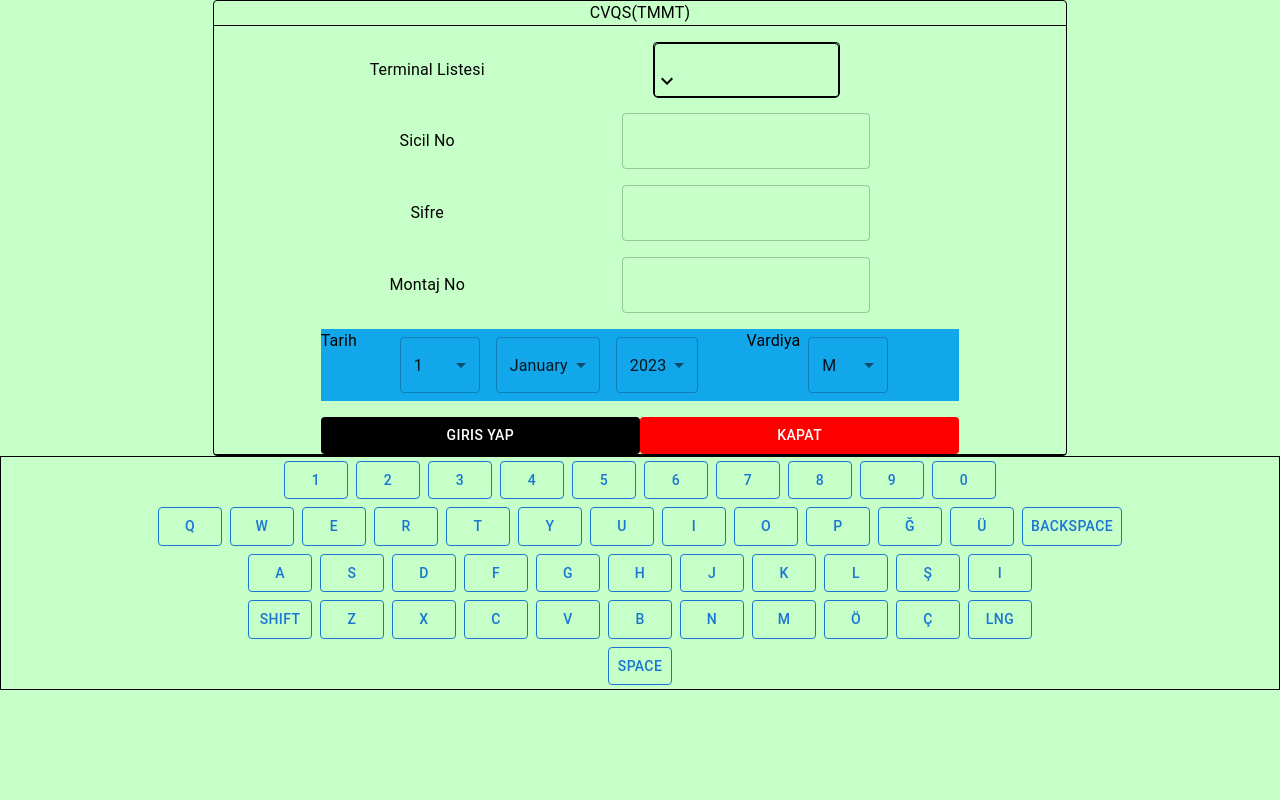
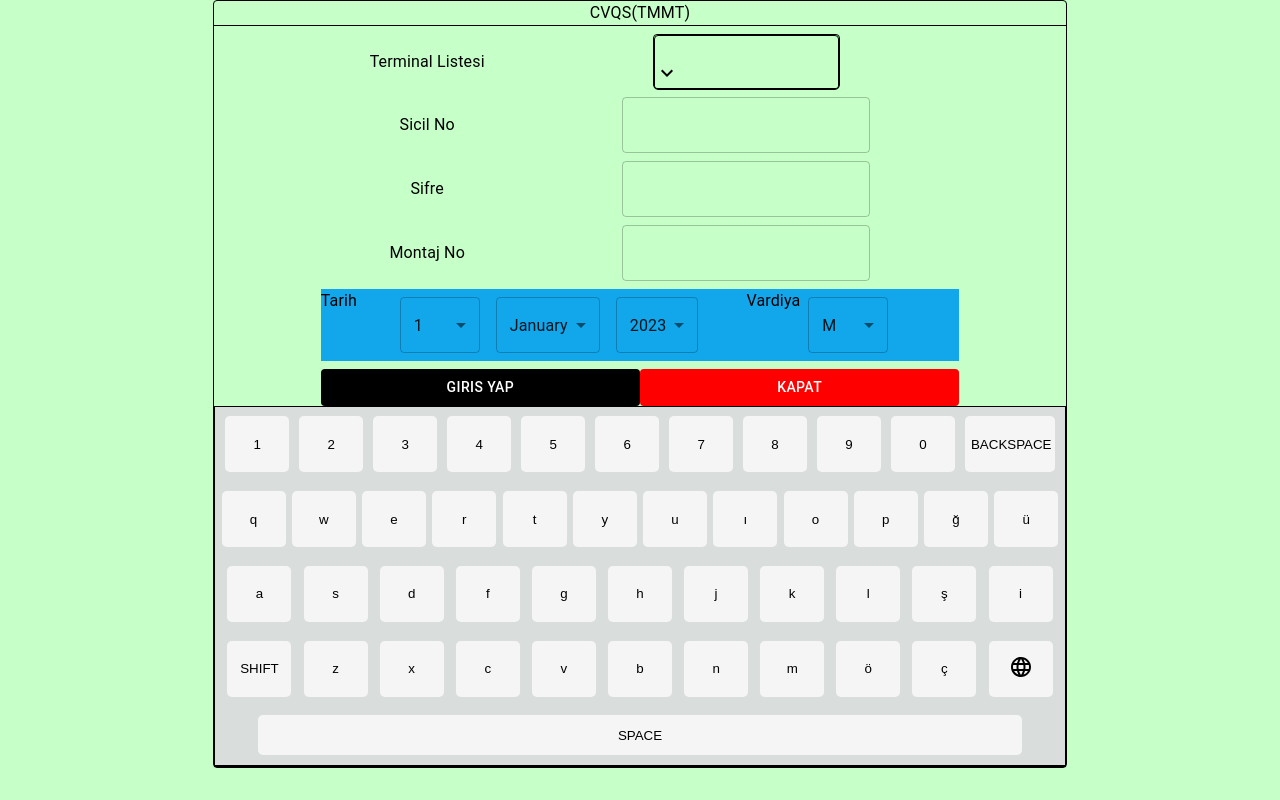
Before and after one commit to gizemsangur1/Toyota-Project, a React (Create React App) app: page /Login in a window 1280 px wide. Built offline with nearby package versions, Linux system fonts and the light colour scheme.

Commit message:
Klavye tamamlandi

```diff
--- a/public/JsonFiles/Languages.json
+++ b/public/JsonFiles/Languages.json
@@ -1,7 +1,7 @@
 {
   "turkish": [
     [
-      { "value": "1" },
+      { "value": "1"},
       { "value": "2" },
       { "value": "3" },
       { "value": "4" },
@@ -10,7 +10,8 @@
       { "value": "7" },
       { "value": "8" },
       { "value": "9" },
-      { "value": "0" }
+      { "value": "0" },
+      { "value": "BACKSPACE"}
     ],
     [
       { "value": "q" },
@@ -24,8 +25,8 @@
       { "value": "o" },
       { "value": "p" },
       { "value": "ğ" },
-      { "value": "ü" },
-      { "value": "BACKSPACE" }
+      { "value": "ü" }
+
     ],
     [
       { "value": "a" },
@@ -65,7 +66,9 @@
       { "value": "7" },
       { "value": "8" },
       { "value": "9" },
-      { "value": "0" }
+      { "value": "0" },
+      { "value": "BACKSPACE" }
+
     ],
     [
       { "value": "q" },
@@ -77,8 +80,7 @@
       { "value": "u" },
       { "value": "i" },
       { "value": "o" },
-      { "value": "p" },
-      { "value": "BACKSPACE" }
+      { "value": "p" }
     ],
     [
       { "value": "a" },
@@ -114,7 +116,8 @@
       { "value": "7" },
       { "value": "8" },
       { "value": "9" },
-      { "value": "0" }
+      { "value": "0" },
+      { "value": "BACKSPACE" }
     ],
     [
       { "value": "A" },
@@ -126,8 +129,7 @@
       { "value": "U" },
       { "value": "I" },
       { "value": "O" },
-      { "value": "P" },
-      { "value": "BACKSPACE" }
+      { "value": "P" }
     ],
     [
       { "value": "Q" },
@@ -167,7 +169,8 @@
       { "value": "7" },
       { "value": "8" },
       { "value": "9" },
-      { "value": "0" }
+      { "value": "0" },
+      { "value": "BACKSPACE" }
     ],
     [
       {
@@ -183,8 +186,7 @@
       { "value": "Щ" },
       { "value": "З" },
       { "value": "Х" },
-      { "value": "Ъ" },
-      { "value": "BACKSPACE" }
+      { "value": "Ъ" }
     ],
     [
       {
--- a/src/components/HataForm.js
+++ b/src/components/HataForm.js
@@ -24,6 +24,47 @@ export default function HataForm(props) {
   const [select2, setSelect2] = useState([]);
   const [select3, setSelect3] = useState([]);
   const [select4, setSelect4] = useState([]);
+  const [inputValue1, setInputValue1] = useState("");
+  const [inputValue2, setInputValue2] = useState("");
+const[inputValue,setInputValue]=useState("");
+  const inputRef1 = useRef(null);
+  const inputRef2 = useRef(null);
+  const [selectedInput, setSelectedInput] = useState(null);
+
+  const handleInputChange = (message) => {
+    if(selectedInput==1){
+      setInputValue1(message);
+    }else{
+      setInputValue2(message);
+    }
+  };
+
+  const handleDelete = () => {
+    if (selectedInput === 1) {
+      setInputValue1(inputValue1.slice(0, -1));
+      inputRef1.current.focus();
+    } else if (selectedInput === 2) {
+      setInputValue2(inputValue2.slice(0, -1));
+      inputRef2.current.focus();
+    }
+  };
+
+  const handleKeyDown = (event) => {
+    const { key } = event;
+
+    let isBackspace = key === "Backspace";
+    if (isBackspace) {
+      handleDelete();
+    } else {
+      if (selectedInput === 1) {
+        setInputValue1(inputValue1 + key);
+        inputRef1.current.focus();
+      } else if (selectedInput === 2) {
+        setInputValue2(inputValue2 + key);
+        inputRef2.current.focus();
+      }
+    }
+  };
 
   const [exitdepartment, setExitdepartment] = React.useState("");
   const [rdd, setRdd] = React.useState("");
@@ -32,12 +73,12 @@ export default function HataForm(props) {
   const [subresponsible, setSubresponsible] = React.useState("");
   const [description, setDescription] = React.useState("");
   const [action, setAction] = React.useState("");
-const handleDescription=(event)=>{
-  setDescription(event.target.value)
-}
-const handleAction=(event)=>{
-  setAction(event.target.value)
-}
+  const handleDescription = (event) => {
+    setDescription(event.target.value);
+  };
+  const handleAction = (event) => {
+    setAction(event.target.value);
+  };
   const handleChangeexit = (event) => {
     setExitdepartment(event.target.value);
   };
@@ -241,7 +282,7 @@ const handleAction=(event)=>{
         );
       }
     } else {
-      if(data.userName=="Açıklama"){
+      if (data.userName == "Açıklama") {
         return (
           <Grid container direction="row" key={index} sx={{ marginTop: 1 }}>
             <Grid item xs={3} sx={{ textAlign: "center" }}>
@@ -250,13 +291,17 @@ const handleAction=(event)=>{
             <Grid item xs={9} sx={{ textAlign: "center" }}>
               <TextField
                 sx={{ minWidth: "75%" }}
+                ref={inputRef1}
+                value={inputValue1}
+                onClick={() => setSelectedInput(1)}
+                onKeyDown={handleKeyDown}
                 onChange={handleDescription}
-              value={description}
+
               ></TextField>
             </Grid>
           </Grid>
         );
-      }else{
+      } else {
         return (
           <Grid container direction="row" key={index} sx={{ marginTop: 1 }}>
             <Grid item xs={3} sx={{ textAlign: "center" }}>
@@ -266,13 +311,15 @@ const handleAction=(event)=>{
               <TextField
                 sx={{ minWidth: "75%" }}
                 onChange={handleAction}
-                value={action}
+                ref={inputRef2}
+                value={inputValue2}
+                onClick={() => setSelectedInput(2)}
+                onKeyDown={handleKeyDown}
               ></TextField>
             </Grid>
           </Grid>
         );
       }
-
     }
   });
 
@@ -280,7 +327,9 @@ const handleAction=(event)=>{
     <div>
       <Grid container direction="row" sx={{ border: 1 }}>
         {arr}
-        <Keyboard />
+        <Keyboard     handleKeyDown={handleKeyDown}
+          setInputValue={handleInputChange}
+          handleDelete={handleDelete}/>
       </Grid>
     </div>
   );
--- a/src/components/Keyboard.js
+++ b/src/components/Keyboard.js
@@ -1,37 +1,7 @@
 import React, { useState, useRef, useEffect } from "react";
 import { Button, Grid } from "@mui/material";
-import { Box } from "@mui/system";
-import PropTypes from "prop-types";
 import axios from "axios";
-function Item(props) {
-  const { sx, ...other } = props;
-  return (
-    <Box
-      sx={{
-        minWidth: 10,
-        minHeight: 10,
-        margin: 0.5,
-        fontSize: "0.875vw",
-        fontWeight: "700",
-        ...sx,
-      }}
-      {...other}
-    />
-  );
-}
-
-Item.propTypes = {
-  /**
-   * The system prop that allows defining system overrides as well as additional CSS styles.
-   */
-  sx: PropTypes.oneOfType([
-    PropTypes.arrayOf(
-      PropTypes.oneOfType([PropTypes.func, PropTypes.object, PropTypes.bool])
-    ),
-    PropTypes.func,
-    PropTypes.object,
-  ]),
-};
+import LanguageIcon from "@mui/icons-material/Language";
 
 export default function Keyboard(props) {
   const [language, setLanguage] = useState([]);
@@ -55,23 +25,30 @@ export default function Keyboard(props) {
   const handleButtonClick = (value) => {
     if (value === "LNG") {
       setCounter((counter + 1) % Object.keys(language).length);
-    }
-    else if (value === "BACKSPACE") {
-      props.setInputValue(inputValue.slice(0, inputValue.length-1));
-    }else if(value==="SPACE"){
+    } else if (value === "BACKSPACE") {
+      props.setInputValue(inputValue.slice(0, inputValue.length - 1));
+    } else if (value === "SPACE") {
+      props.setInputValue((inputValue) => inputValue + value);
+    } else {
       props.setInputValue((inputValue) => inputValue + value);
     }
-     else {
-      props.setInputValue((inputValue) => inputValue + value);
-    }
+  };
+  useEffect(() => {
+    const handleResize = () => {
+      setButtonWidth(window.innerWidth < 600 ? "20px" : "50px");
+    };
 
-  };
+    window.addEventListener("resize", handleResize);
 
+    return () => {
+      window.removeEventListener("resize", handleResize);
+    };
+  }, []);
 
+  const [buttonWidth, setButtonWidth] = useState("50px");
   return (
     <div>
-
-      <Grid container sx={{ border: 1 }}>
+      <Grid container sx={{ border: 1, backgroundColor: "#d9dedc",height:"45vh"}}>
         {language.map((row) => (
           <Grid
             container
@@ -79,19 +56,23 @@ export default function Keyboard(props) {
             sx={{
               display: "flex",
               alignItems: "center",
-              justifyContent: "center",
+              justifyContent: "space-evenly",
+
             }}
           >
             {row.map((key) => (
-              <Item key={key.value} flexDirection="row">
-                <Button
-                  sx={{ border: 1, borderRadius: 1 }}
-                  key={key.value}
-                  onClick={() => handleButtonClick(key.value)}
+              <button
+                style={{ border: 1, borderRadius:5, marginTop:0.5,height:"7vh", width: key.value==="BACKSPACE"?"7vw" :"5vw",textAlign:"center",justifyContent: "center",backgroundColor:"whitesmoke" }}
+                key={key.value}
+                onClick={() => handleButtonClick(key.value)}
+              >
+                {key.value === "LNG" && <LanguageIcon />}
+                <span
+                  style={{ display: key.value === "LNG" ? "none" : "inline" }}
                 >
                   {key.value}
-                </Button>
-              </Item>
+                </span>
+              </button>
             ))}
           </Grid>
         ))}
@@ -102,19 +83,17 @@ export default function Keyboard(props) {
             display: "flex",
             alignItems: "center",
             justifyContent: "center",
+            width: "${100 / language[0].length}%",
           }}
         >
-          <Item flexDirection="row">
-            <Button
-              sx={{ border: 1, borderRadius: 1 }}
-              onClick={() => handleButtonClick(" ")}
-            >
-              SPACE
-            </Button>
-          </Item>
+          <button
+            style={{ border: 1, borderRadius: 5,width:"90%",height:"5vh" ,textAlign:"center",justifyContent: "center",backgroundColor:"whitesmoke"}}
+            onClick={() => handleButtonClick(" ")}
+          >
+            SPACE
+          </button>
         </Grid>
       </Grid>
-
     </div>
   );
 }
--- a/src/components/Loginto.js
+++ b/src/components/Loginto.js
@@ -13,7 +13,8 @@ import { Routes, Route, useNavigate } from "react-router-dom";
 import KeyboardArrowDownIcon from "@mui/icons-material/KeyboardArrowDown";
 import Keyboard from "./Keyboard";
 
-/*LOGIN */
+/* import KeyboardReact from "react-simple-keyboard";
+import 'react-simple-keyboard/build/css/index.css'; */
 export default function Loginto() {
   const [termlist, setTermlist] = useState("");
   const [termname, setTermname] = useState("");
@@ -42,18 +43,20 @@ export default function Loginto() {
   }, []);
   const [error, setError] = useState("");
   const LoginSchema = Yup.object().shape({
+    montajno:Yup.string()
+    .required("Montaj no gerekli"),
     sicilno: Yup.string()
 
       .min(5)
 
-      .required("Sicilno is required")
+      .required("Sicilno gerekli")
       .test("match", "Sicilno yanlış", function (sicilno) {
         return parseInt(sicilno) === 26917;
       }),
     sifre: Yup.string()
 
       .min(3)
-      .required("Password is required")
+      .required("Sifre gerekli")
       .test("match", "Şifre yanlış", function (passw) {
         return parseInt(passw) === 233;
       }),
@@ -68,14 +71,16 @@ export default function Loginto() {
 
     onSubmit: (values) => {
       values.montajno = termlist;
+      values.sicilno = inputValue1;
+      values.sifre = inputValue2;
       LoginSchema.validate(values)
         .then(() => {
           navigate("/HataGiris");
         })
         .catch((err) => {
-          /* setError(err.errors[0]);
-          console.log(values); */
-          navigate("/HataGiris");
+         setError(err.errors[0]);
+          console.log(values);
+          /* navigate("/HataGiris"); */
         });
     },
   });
@@ -90,18 +95,17 @@ export default function Loginto() {
     );
   });
 
-  /*IKINCI KOD */
+  /*KLAVYE KODLARI */
   const [inputValue1, setInputValue1] = useState("");
   const [inputValue2, setInputValue2] = useState("");
-const[inputValue,setInputValue]=useState("");
   const inputRef1 = useRef(null);
   const inputRef2 = useRef(null);
   const [selectedInput, setSelectedInput] = useState(null);
 
   const handleInputChange = (message) => {
-    if(selectedInput==1){
+    if (selectedInput == 1) {
       setInputValue1(message);
-    }else{
+    } else {
       setInputValue2(message);
     }
   };
@@ -167,7 +171,7 @@ const[inputValue,setInputValue]=useState("");
                 <Formik>
                   {({ errors, touched }) => (
                     <Form onSubmit={formik.handleSubmit}>
-                      <Grid container direction="row" sx={{ marginTop: 2 }}>
+                      <Grid container direction="row" sx={{ marginTop: 1 }}>
                         <Grid
                           item
                           container
@@ -203,7 +207,7 @@ const[inputValue,setInputValue]=useState("");
                           </Grid>
                         </Grid>
                       </Grid>
-                      <Grid container direction="row" sx={{ marginTop: 2 }}>
+                      <Grid container direction="row" sx={{ marginTop: 1 }}>
                         <span>{errors?.sicilno?.message}</span>
                         <Grid
                           item
@@ -231,7 +235,7 @@ const[inputValue,setInputValue]=useState("");
                           />
                         </Grid>
                       </Grid>
-                      <Grid container direction="row" sx={{ marginTop: 2 }}>
+                      <Grid container direction="row" sx={{ marginTop: 1 }}>
                         <Grid
                           item
                           container
@@ -248,7 +252,7 @@ const[inputValue,setInputValue]=useState("");
                           justifyContent="center"
                           alignItems="center"
                         >
-                        <TextField
+                          <TextField
                             type="password"
                             name="sifre"
                             ref={inputRef2}
@@ -256,10 +260,9 @@ const[inputValue,setInputValue]=useState("");
                             onClick={() => setSelectedInput(2)}
                             onKeyDown={handleKeyDown}
                           />
-
                         </Grid>
                       </Grid>
-                      <Grid container direction="row" sx={{ marginTop: 2 }}>
+                      <Grid container direction="row" sx={{ marginTop: 1 }}>
                         <Grid
                           item
                           container
@@ -287,7 +290,7 @@ const[inputValue,setInputValue]=useState("");
                       <Grid
                         container
                         direction="row"
-                        sx={{ marginTop: 2, backgroundColor: color }}
+                        sx={{ marginTop: 1, backgroundColor: color }}
                       >
                         <Grid item container xs={8}>
                           <Grid item xs={2}>
@@ -312,7 +315,7 @@ const[inputValue,setInputValue]=useState("");
                           </FormControl>
                         </Grid>
                       </Grid>
-                      <Grid container direction="row" sx={{ marginTop: 2 }}>
+                      <Grid container direction="row" sx={{ marginTop: 1}}>
                         <Grid item xs={6}>
                           <Button
                             type="submit"
@@ -345,18 +348,19 @@ const[inputValue,setInputValue]=useState("");
                     </Form>
                   )}
                 </Formik>
+
               </Grid>
               <Grid item xs={1.5}></Grid>
+            <Keyboard
+                  handleKeyDown={handleKeyDown}
+                  setInputValue={handleInputChange}
+                  handleDelete={handleDelete}
+                />
+               {/*  <KeyboardReact/> */}
             </Grid>
           </Grid>
         </Grid>
         <Grid item xs={2}></Grid>
-        <Keyboard
-          handleKeyDown={handleKeyDown}
-          setInputValue={handleInputChange}
-          handleDelete={handleDelete}
-
-        />
       </Grid>
     </div>
   );
```
Lines whose indentation alone changed are shown as unchanged.
